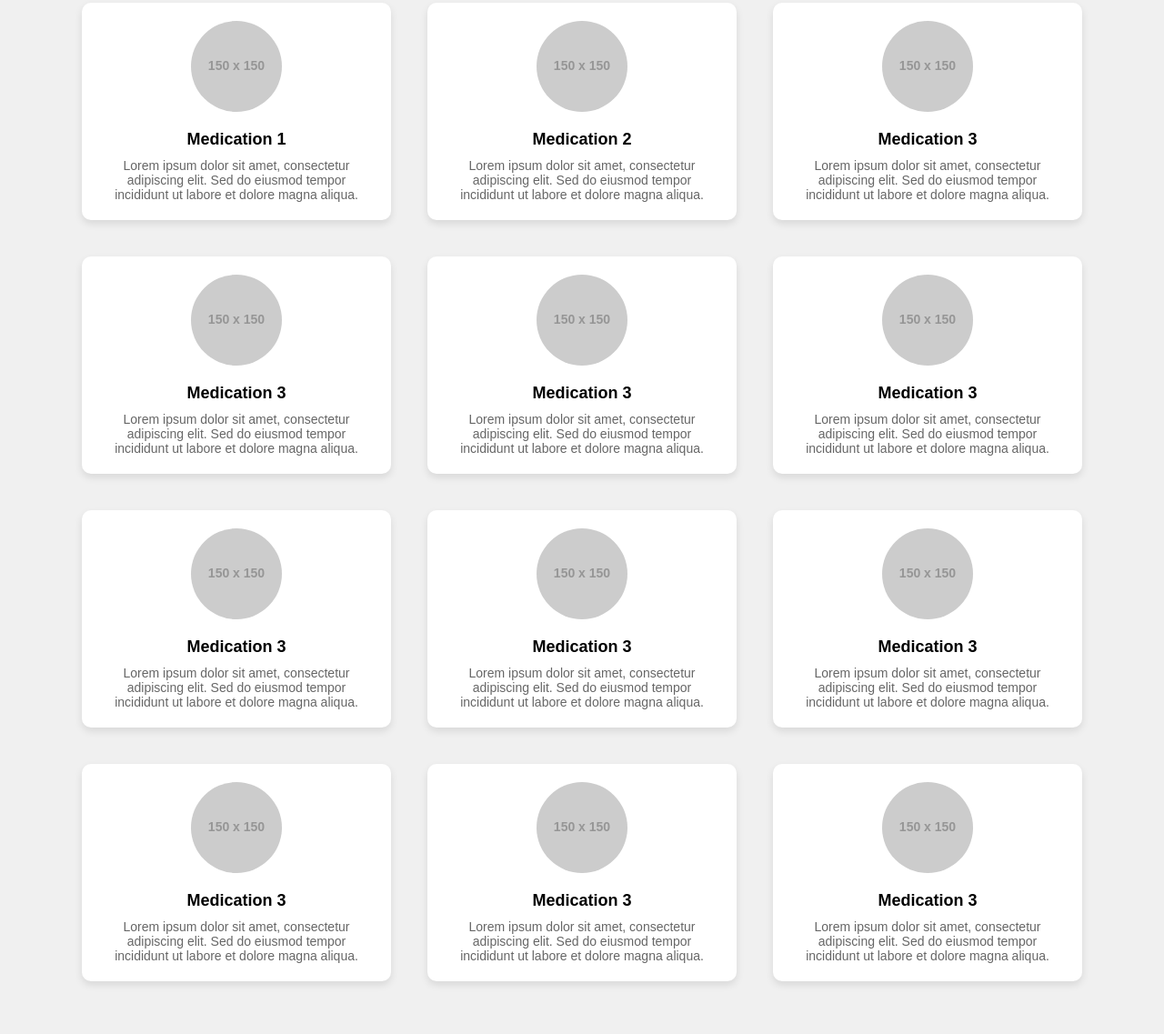
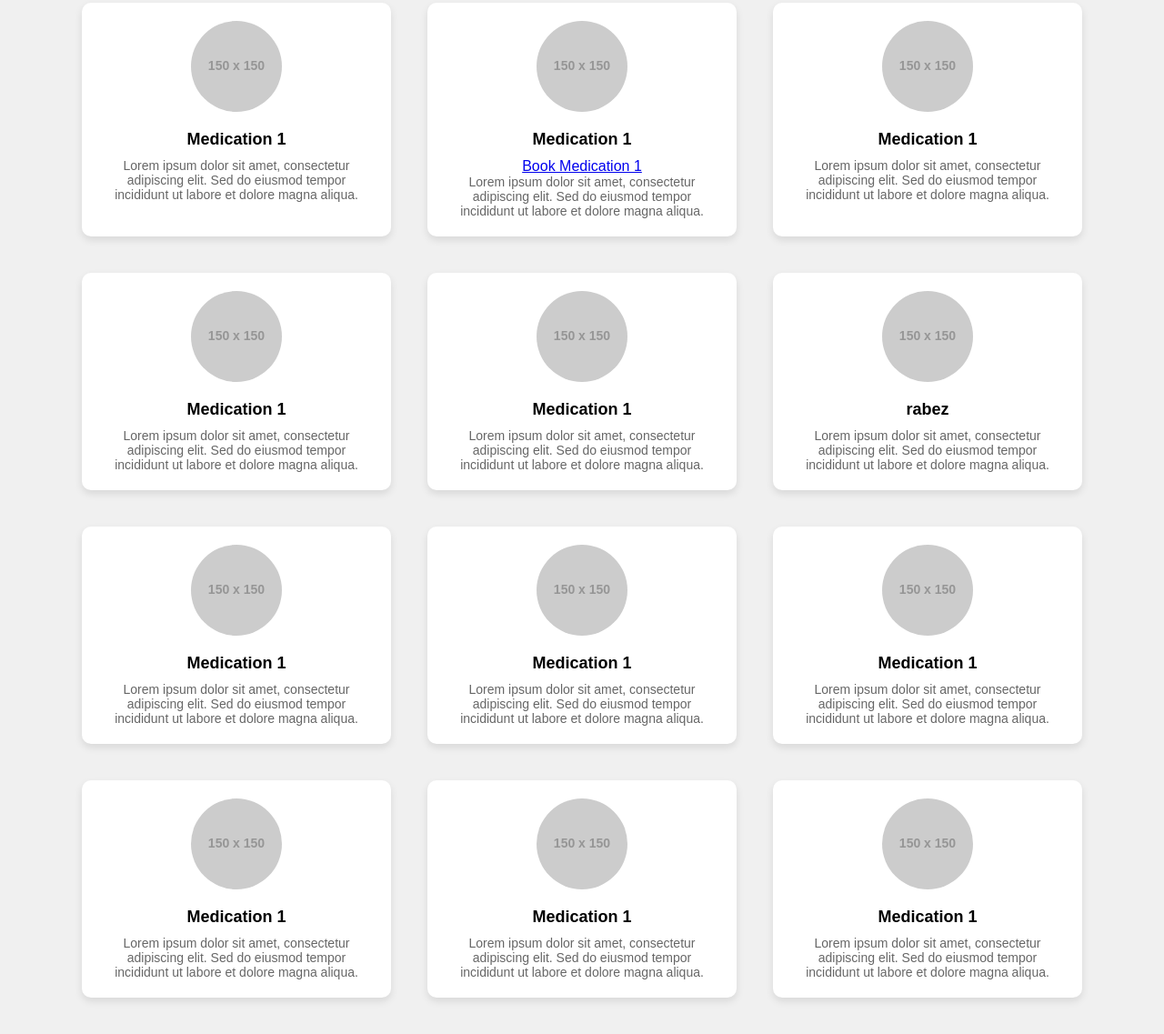
Before and after one commit to CodexHashim/RHDynamics.github.io, a plain HTML site: page index.html in a window 1280 px wide. Shown: the part 105-1242 px from the top of the page at 91% size. Drawn offline with Linux system fonts and the light colour scheme; placeholder pictures from the web are drawn by us.

Commit message:
Update index.html

```diff
--- a/index.html
+++ b/index.html
@@ -94,75 +94,94 @@
         <a class="active" href="#home">Home</a>
         <a href="#account">Account</a>
         <a href="#booking">Booking</a>
-        <input type="text" placeholder="Search...">
+        <input type="text" id="searchInput" onkeyup="filterMeds()" placeholder="Search...">
         <div class="pharmacy-name">Nissa Medicos</div>
     </div>
 
-    <div class="med-container">
+    <div class="med-container" id="medContainer">
         <div class="med-card">
             <img class="med-image" src="https://via.placeholder.com/150" alt="Medication Image">
             <div class="med-name">Medication 1</div>
             <div class="med-description">Lorem ipsum dolor sit amet, consectetur adipiscing elit. Sed do eiusmod tempor incididunt ut labore et dolore magna aliqua.</div>
         </div>
-
         <div class="med-card">
             <img class="med-image" src="https://via.placeholder.com/150" alt="Medication Image">
-            <div class="med-name">Medication 2</div>
-            <div class="med-description">Lorem ipsum dolor sit amet, consectetur adipiscing elit. Sed do eiusmod tempor incididunt ut labore et dolore magna aliqua.</div>
-        </div>
-
-        <div class="med-card">
-            <img class="med-image" src="https://via.placeholder.com/150" alt="Medication Image">
-            <div class="med-name">Medication 3</div>
+            <div class="med-name">Medication 1</div>
+            <a href="https://wa.me/8638875149?text=Booking%20confirmation:%20Medication%201">Book Medication 1</a>
             <div class="med-description">Lorem ipsum dolor sit amet, consectetur adipiscing elit. Sed do eiusmod tempor incididunt ut labore et dolore magna aliqua.</div>
         </div>
         <div class="med-card">
             <img class="med-image" src="https://via.placeholder.com/150" alt="Medication Image">
-            <div class="med-name">Medication 3</div>
+            <div class="med-name">Medication 1</div>
             <div class="med-description">Lorem ipsum dolor sit amet, consectetur adipiscing elit. Sed do eiusmod tempor incididunt ut labore et dolore magna aliqua.</div>
         </div>
         <div class="med-card">
             <img class="med-image" src="https://via.placeholder.com/150" alt="Medication Image">
-            <div class="med-name">Medication 3</div>
+            <div class="med-name">Medication 1</div>
             <div class="med-description">Lorem ipsum dolor sit amet, consectetur adipiscing elit. Sed do eiusmod tempor incididunt ut labore et dolore magna aliqua.</div>
         </div>
         <div class="med-card">
             <img class="med-image" src="https://via.placeholder.com/150" alt="Medication Image">
-            <div class="med-name">Medication 3</div>
+            <div class="med-name">Medication 1</div>
             <div class="med-description">Lorem ipsum dolor sit amet, consectetur adipiscing elit. Sed do eiusmod tempor incididunt ut labore et dolore magna aliqua.</div>
         </div>
         <div class="med-card">
             <img class="med-image" src="https://via.placeholder.com/150" alt="Medication Image">
-            <div class="med-name">Medication 3</div>
+            <div class="med-name">rabez</div>
             <div class="med-description">Lorem ipsum dolor sit amet, consectetur adipiscing elit. Sed do eiusmod tempor incididunt ut labore et dolore magna aliqua.</div>
         </div>
         <div class="med-card">
             <img class="med-image" src="https://via.placeholder.com/150" alt="Medication Image">
-            <div class="med-name">Medication 3</div>
+            <div class="med-name">Medication 1</div>
             <div class="med-description">Lorem ipsum dolor sit amet, consectetur adipiscing elit. Sed do eiusmod tempor incididunt ut labore et dolore magna aliqua.</div>
         </div>
         <div class="med-card">
             <img class="med-image" src="https://via.placeholder.com/150" alt="Medication Image">
-            <div class="med-name">Medication 3</div>
+            <div class="med-name">Medication 1</div>
             <div class="med-description">Lorem ipsum dolor sit amet, consectetur adipiscing elit. Sed do eiusmod tempor incididunt ut labore et dolore magna aliqua.</div>
         </div>
         <div class="med-card">
             <img class="med-image" src="https://via.placeholder.com/150" alt="Medication Image">
-            <div class="med-name">Medication 3</div>
+            <div class="med-name">Medication 1</div>
             <div class="med-description">Lorem ipsum dolor sit amet, consectetur adipiscing elit. Sed do eiusmod tempor incididunt ut labore et dolore magna aliqua.</div>
         </div>
         <div class="med-card">
             <img class="med-image" src="https://via.placeholder.com/150" alt="Medication Image">
-            <div class="med-name">Medication 3</div>
+            <div class="med-name">Medication 1</div>
             <div class="med-description">Lorem ipsum dolor sit amet, consectetur adipiscing elit. Sed do eiusmod tempor incididunt ut labore et dolore magna aliqua.</div>
         </div>
         <div class="med-card">
             <img class="med-image" src="https://via.placeholder.com/150" alt="Medication Image">
-            <div class="med-name">Medication 3</div>
+            <div class="med-name">Medication 1</div>
             <div class="med-description">Lorem ipsum dolor sit amet, consectetur adipiscing elit. Sed do eiusmod tempor incididunt ut labore et dolore magna aliqua.</div>
         </div>
+        <div class="med-card">
+            <img class="med-image" src="https://via.placeholder.com/150" alt="Medication Image">
+            <div class="med-name">Medication 1</div>
+            <div class="med-description">Lorem ipsum dolor sit amet, consectetur adipiscing elit. Sed do eiusmod tempor incididunt ut labore et dolore magna aliqua.</div>
+        </div>
+        <!-- Add more medication cards here -->
+    </div>
 
-        <!-- Add more medication cards here as needed -->
-    </div>
+    <script>
+        function filterMeds() {
+            // Declare variables
+            var input, filter, medCards, medName, i, txtValue;
+            input = document.getElementById('searchInput');
+            filter = input.value.toUpperCase();
+            medCards = document.getElementsByClassName('med-card');
+
+            // Loop through all medication cards, hide those that don't match the search query
+            for (i = 0; i < medCards.length; i++) {
+                medName = medCards[i].getElementsByClassName('med-name')[0];
+                txtValue = medName.textContent || medName.innerText;
+                if (txtValue.toUpperCase().indexOf(filter) > -1) {
+                    medCards[i].style.display = '';
+                } else {
+                    medCards[i].style.display = 'none';
+                }
+            }
+        }
+    </script>
 </body>
 </html>
```
